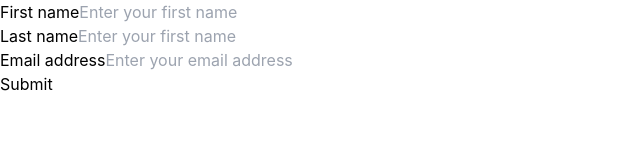
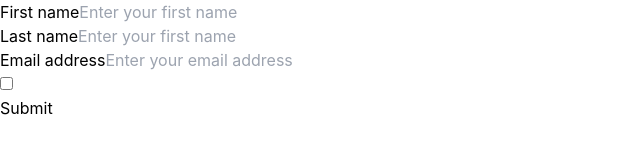
Before and after one commit to tuanminhphan45/ReactJS, a React (Create React App) app in the folder tictac/: page / in a window 1280 px wide. Shown: the top 162 px of the page, without its empty margins (0-640 px from the left). Built offline with nearby package versions, Linux system fonts and the light colour scheme.

Commit message:
học về watch nó sẽ theo dõi giá trị thay đổi trong form return value cho mình nếu muốn sử dụng

```diff
--- a/tictac/src/form/SignUpHook.jsx
+++ b/tictac/src/form/SignUpHook.jsx
@@ -16,22 +16,24 @@ const SignUpHook = () => {
     const {
         register,
         handleSubmit,
-        formState: { errors, isSubmitting, isValid, isDirty, dirtyFields},
+        watch,
+        formState: { errors, isSubmitting, isValid, isDirty, dirtyFields },
         // is Dirty là khi mình chạm vào trường đó sẽ biết
         // dirtyFields là trả về các trường mình
     } = useForm({
         resolver: yupResolver(schemaValidation),
         // lưu ý khi isValid cần add thêm mode: "onChange" mới hoạt động đúng
-        mode: "onChange"
+        mode: "onChange",
     });
 
     // errors = formState.errors; {}
-    console.log("isValid",isValid);
+    console.log("isValid", isValid);
+    const watchShowAge = watch("showAge", false);
 
     const onSubmit = async (values) => {
         // áp dụng để check đủ điều kiện để send data to backend chưa
-        if(isValid){
-            console.log("send data to backend")
+        if (isValid) {
+            console.log("send data to backend");
         }
         // const response = await axios.get(
         //     "https://hn.algolia.com/api/v1/search?query=react"
@@ -94,6 +96,19 @@ const SignUpHook = () => {
                     {...register("email")}
                 />
             </div>
+            <div className="flex flex-col gap-2 mb-5">
+                <input type="checkbox" {...register("showAge")} />
+
+                {/* based on yes selection to display Age Input*/}
+                {watchShowAge && (
+                    <input
+                        type="number"
+                        className="p-4 rounded-md border border-gray-100"
+                        {...register("age", { min: 50 })}
+                    />
+                )}
+            </div>
+
             <div>
                 <button
                     type="submit"
```
